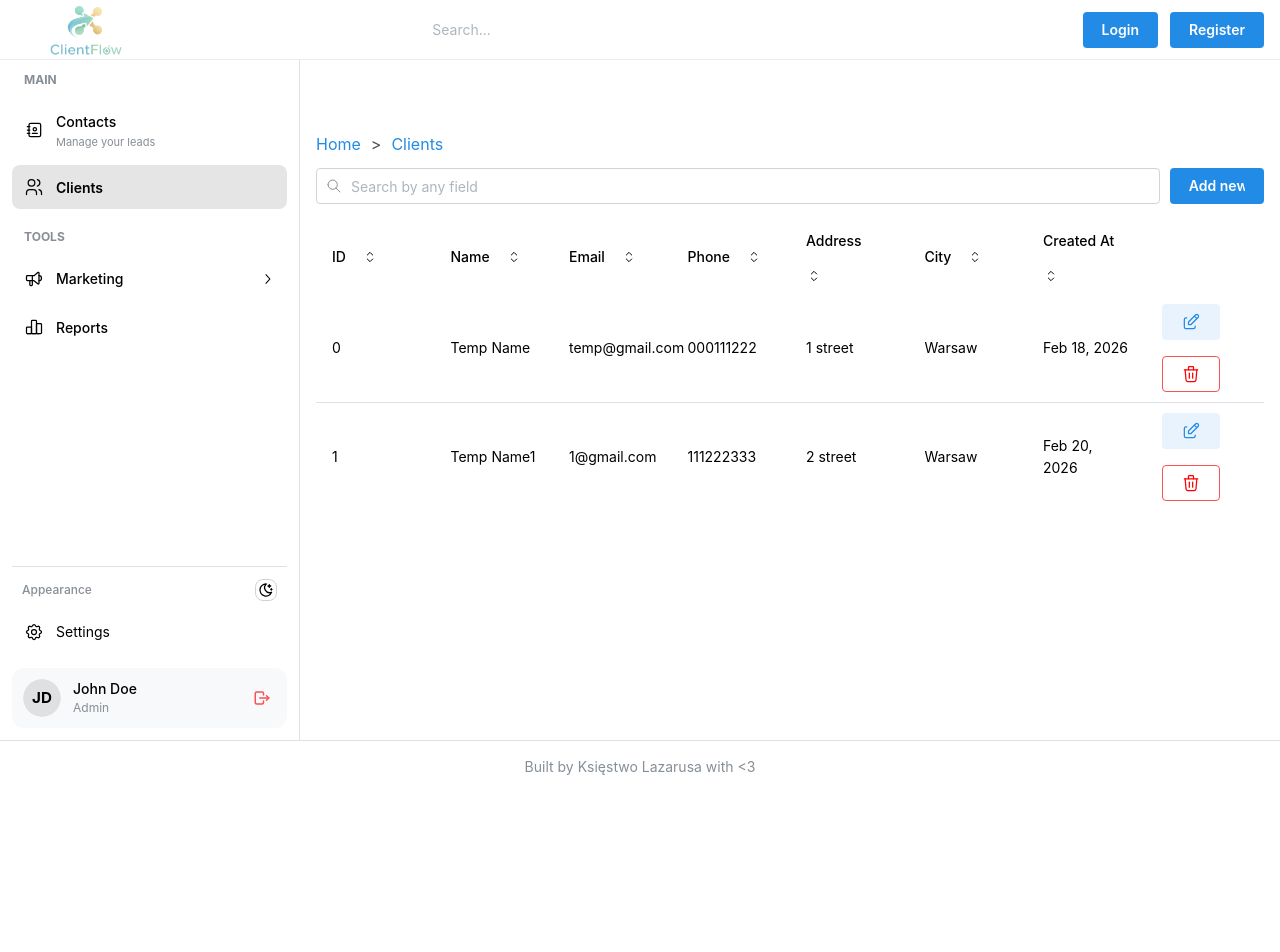
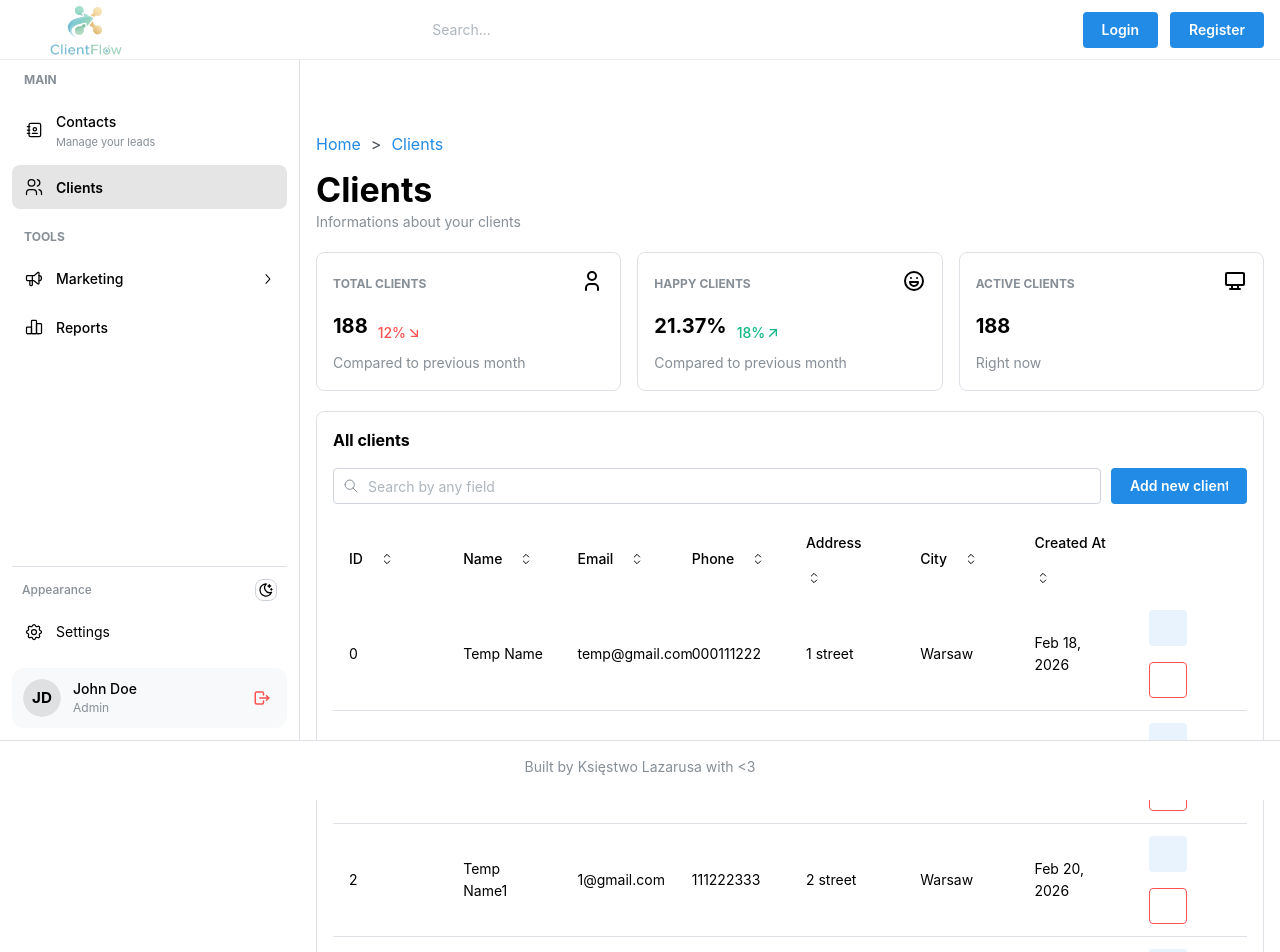
Before and after one commit to Lazarus-Duchy/kodaro-cmr, a React (Vite) app in the folder frontend/CRM/: page /clients in a window 1280 px wide. Shown: the top 952 px of the page. Before the commit the page ends 860 px from the top, so only its background shows below. Built offline with nearby package versions, Linux system fonts and the light colour scheme.

Commit message:
Clients Section

```diff
--- a/frontend/CRM/src/App.jsx
+++ b/frontend/CRM/src/App.jsx
@@ -9,11 +9,53 @@ import Navbar from './components/Layout/Navbar/Navbar.jsx';
 import Footer from './components/Layout/Footer/footer.jsx';
 import LoadingScreen from './components/Modals/LoadingScreen/loadingScreen.jsx';
 import PathBreadcrumbs from './components/Features/PathBreadcrumbs/PathBreadcrumbs.jsx';
+import {
+  IconUsers,
+  IconAddressBook,
+  IconChartBar,
+  IconSpeakerphone,
+  IconPoint,
+  IconSettings,
+  IconLogout,
+  IconSun,
+  IconMoonStars
+} from '@tabler/icons-react';
+
+const navlinks = [
+  {
+    header: 'Main',
+    links: [
+      { href: 'contacts', label: 'Contacts', description: 'Manage your leads', icon: <IconAddressBook size={20} stroke={1.5} />,},
+      { href: 'clients', label: 'Clients', icon: <IconUsers size={20} stroke={1.5} /> },
+    ]
+  },
+  {
+    header: 'Tools',
+    links: [
+      {
+        href: 'marketing',
+        label: 'Marketing',
+        icon: <IconSpeakerphone size={20} stroke={1.5} />,
+        children: [
+          { href: 'marketing1', label: 'Campaigns', icon: <IconPoint size={14} /> },
+          {
+            href: 'marketing2',
+            label: 'Analytics',
+            icon: <IconPoint size={14} />,
+            children: [{ href: 'marketing1.1', label: 'Social Media', icon: <IconPoint size={14} /> }]
+          }
+        ]
+      },
+      { href: 'reports', label: 'Reports', icon: <IconChartBar size={20} stroke={1.5} /> },
+    ]
+  }
+];
+
 
 const App = () => {
   const [loading, setLoading] = useState(true);
   const location = useLocation();
-  const [navbarOpened, { toggle }] = useDisclosure();
+  const [navbarOpened, { navbarToggle }] = useDisclosure();
   const [section, setSection] = useState({ href: '/', label: "Home" });
   const [pathSteps, setPathSteps] = useState([{ href: '/', label: "Home" }]);
 
@@ -58,8 +100,8 @@ const App = () => {
           collapsed: { mobile: !navbarOpened },
         }}
       >
-        <Header opened={navbarOpened} toggle={toggle} />
-        <Navbar pathSteps={pathSteps} />
+        <Header burgerOpened={navbarOpened} burgerToogle={navbarToggle} navlinks={navlinks} />
+        <Navbar pathSteps={pathSteps} navlinks={navlinks} />
 
         <AppShell.Main>
           {section.href !== '/' && <PathBreadcrumbs pathSteps={pathSteps} />}
--- a/frontend/CRM/src/components/Features/SummaryCard/SummaryCard.jsx
+++ b/frontend/CRM/src/components/Features/SummaryCard/SummaryCard.jsx
@@ -2,7 +2,7 @@ import { IconArrowDownRight, IconArrowUpRight } from '@tabler/icons-react';
 import { Grid, Group, Paper, Text } from '@mantine/core';
 
 
-const SummaryCard = ({ title, value, icon, diff, desc = "Compared to previous month" }) => {
+const SummaryCard = ({ title, value, icon, diff = null, desc = "Compared to previous month" }) => {
 
   return (
     <Paper withBorder p="md" radius="md">
@@ -10,11 +10,14 @@ const SummaryCard = ({ title, value, icon, diff, desc = "Compared to previous mo
         <Text size="xs" c="dimmed" fw={700} tt="uppercase">{title}</Text>
         <Text c="clientFlow.4">{icon}</Text>
         </Group>
-        <Group align="flex-end" gap="xs" mt={10}>
-        <Text size="xl" fw={700}>{value}</Text>
-        <Text c={diff > 0 ? 'teal' : 'red'} size="sm" fw={500} style={{ display: 'flex', alignItems: 'center' }}>
-            {Math.abs(diff)}% {diff > 0 ? <IconArrowUpRight size={16} /> : <IconArrowDownRight size={16} />}
-        </Text>
+          <Group align="flex-end" gap="xs" mt={10}>
+          <Text size="xl" fw={700}>{value}</Text>
+          {diff != null && (
+            <Text c={diff > 0 ? 'teal' : 'red'} size="sm" fw={500} style={{ display: 'flex', alignItems: 'center' }}>
+              {Math.abs(diff)}% {diff > 0 ? <IconArrowUpRight size={16} /> : <IconArrowDownRight size={16} />}
+            </Text>
+          )}
+
         </Group>
         <Text size="sm" c="dimmed" mt="xs">
             {desc}
--- a/frontend/CRM/src/components/Features/TableSort/TableSort.jsx
+++ b/frontend/CRM/src/components/Features/TableSort/TableSort.jsx
@@ -54,11 +54,14 @@ export function TableSort({
   structure,
   data,
   addRowsTitle = "Add new row",
+  addRowBtnInfo = "Add new row",
   editRowTitle = "Edit row",
   deleteRowTitle = "Delete row",
+  deleteRowInfo = "Are you sure you want to delete this row? This action is destructive, this data will be gone forever!",
   canAddRows = false,
   canEditRows = false,
-  canDeleteRows = false
+  canDeleteRows = false,
+  validation = {}
 }) {
   // Sort and Search
   const [search, setSearch] = useState('');
@@ -79,17 +82,13 @@ export function TableSort({
   const newRowForm = useForm({
     mode: 'uncontrolled',
 
-    validate: {
-      email: (value) => (/^\S+@\S+$/.test(value) ? null : 'Invalid email'),
-    },
+    validate: validation
   });
 
   const editRowForm = useForm({
     mode: 'uncontrolled',
 
-    validate: {
-      email: (value) => (/^\S+@\S+$/.test(value) ? null : 'Invalid email'),
-    },
+    validate: validation
   });
   // Handling Data Modifications
   const handleAddRow = async () => {
@@ -152,9 +151,9 @@ export function TableSort({
       ))}
       {(canEditRows || canDeleteRows) &&
         <Table.Td>
-          <Group>
+          <Group grow>
             {canEditRows && <Button variant='light' onClick={(event) => {handleEditOpen(row)}}><IconEdit size={20} stroke={1.5}/></Button>}
-            {canDeleteRows && <Button variant='outline' color="red" onClick={(event) => {deleteRowOpen(row)}}><IconTrash color="red" size={20} stroke={1.5}/></Button>}
+            {canDeleteRows && <Button variant='outline' color="red" onClick={(event) => {deleteRowOpen(row)}}><IconTrash size={20} stroke={1.5}/></Button>}
           </Group>
         </Table.Td>
       }
@@ -223,9 +222,7 @@ export function TableSort({
       <Modal opened={deleteRowOpened} onClose={deleteRowClose} title={deleteRowTitle}>
         <LoadingOverlay visible={deleteRowLoading} zIndex={1000} overlayProps={{ radius: "sm", blur: 2 }} />
         <Stack>
-          <Text size="sm">
-            Are you sure you want to delete this row? This action is destructive, this data will be gone forever!
-          </Text>
+          <Text size="sm">{deleteRowInfo}</Text>
           <Group justify="flex-end">
             <Button variant="default" onClick={() => {deleteRowClose()}}>Cancel</Button>
             <Button color="red" onClick={handleDeleteRow}>Delete row</Button>
@@ -239,14 +236,14 @@ export function TableSort({
           <TextInput
             placeholder="Search by any field"
             mb="md"
-            w="90%"
+            w={canAddRows ? "85%": "100%"}
             leftSection={<IconSearch size={16} stroke={1.5} />}
             value={search}
             onChange={handleSearchChange}
           />
-          {canAddRows && <Button onClick={newRowOpen} w="10%">Add new row</Button>}
+          {canAddRows && <Button onClick={newRowOpen} w="15%">{addRowBtnInfo}</Button>}
         </Flex>
-      <Table horizontalSpacing="md" verticalSpacing="xs" miw={700} layout="fixed" highlightOnHover stickyHeader stickyHeaderOffset={60}>
+      <Table verticalSpacing="sm" horizontalSpacing="md" miw={700} layout="fixed" highlightOnHover stickyHeader stickyHeaderOffset={60}>
         <Table.Tbody>
           <Table.Tr>
             {head}
--- a/frontend/CRM/src/components/Sections/Clients/Clients.jsx
+++ b/frontend/CRM/src/components/Sections/Clients/Clients.jsx
@@ -1,10 +1,14 @@
 import {
   IconCoin,
+  IconDeviceDesktop,
   IconDiscount2,
+  IconDotsCircleHorizontal,
+  IconMoodHappy,
   IconReceipt2,
+  IconUser,
   IconUserPlus,
 } from '@tabler/icons-react';
-import { Checkbox, Grid, GridCol, Skeleton, Table, TableTbody, TableThead } from "@mantine/core"
+import { Box, Button, Checkbox, Grid, GridCol, Group, Paper, Skeleton, Stack, Table, TableTbody, TableThead, Title, Text } from "@mantine/core"
 import { useState } from "react";
 import { TableSort} from "../../Features/TableSort/TableSort";
 import SummaryCard from '../../Features/SummaryCard/SummaryCard';
@@ -12,6 +16,20 @@ import SummaryCard from '../../Features/SummaryCard/SummaryCard';
 const tableData = [
   {id: 0, name: 'Temp Name', email: 'temp@gmail.com', phone: '000111222', address: '1 street', city: 'Warsaw', createdAt: 'Feb 18, 2026'},
   {id: 1, name: 'Temp Name1', email: '1@gmail.com', phone: '111222333', address: '2 street', city: 'Warsaw', createdAt: 'Feb 20, 2026'},
+  {id: 2, name: 'Temp Name1', email: '1@gmail.com', phone: '111222333', address: '2 street', city: 'Warsaw', createdAt: 'Feb 20, 2026'},
+  {id: 3, name: 'Temp Name1', email: '1@gmail.com', phone: '111222333', address: '2 street', city: 'Warsaw', createdAt: 'Feb 20, 2026'},
+  {id: 4, name: 'Temp Name1', email: '1@gmail.com', phone: '111222333', address: '2 street', city: 'Warsaw', createdAt: 'Feb 20, 2026'},
+  {id: 5, name: 'Temp Name1', email: '1@gmail.com', phone: '111222333', address: '2 street', city: 'Warsaw', createdAt: 'Feb 20, 2026'},
+  {id: 6, name: 'Temp Name1', email: '1@gmail.com', phone: '111222333', address: '2 street', city: 'Warsaw', createdAt: 'Feb 20, 2026'},
+  {id: 7, name: 'Temp Name1', email: '1@gmail.com', phone: '111222333', address: '2 street', city: 'Warsaw', createdAt: 'Feb 20, 2026'},
+  {id: 8, name: 'Temp Name1', email: '1@gmail.com', phone: '111222333', address: '2 street', city: 'Warsaw', createdAt: 'Feb 20, 2026'},
+  {id: 9, name: 'Temp Name1', email: '1@gmail.com', phone: '111222333', address: '2 street', city: 'Warsaw', createdAt: 'Feb 20, 2026'},
+  {id: 10, name: 'Temp Name1', email: '1@gmail.com', phone: '111222333', address: '2 street', city: 'Warsaw', createdAt: 'Feb 20, 2026'},
+  {id: 11, name: 'Temp Name1', email: '1@gmail.com', phone: '111222333', address: '2 street', city: 'Warsaw', createdAt: 'Feb 20, 2026'},
+  {id: 12, name: 'Temp Name1', email: '1@gmail.com', phone: '111222333', address: '2 street', city: 'Warsaw', createdAt: 'Feb 20, 2026'},
+  {id: 13, name: 'Temp Name1', email: '1@gmail.com', phone: '111222333', address: '2 street', city: 'Warsaw', createdAt: 'Feb 20, 2026'},
+  {id: 14, name: 'Temp Name1', email: '1@gmail.com', phone: '111222333', address: '2 street', city: 'Warsaw', createdAt: 'Feb 20, 2026'},
+
 ]
 
 const tableStructure = [
@@ -24,6 +42,16 @@ const tableStructure = [
   {name: 'createdAt', label: 'Created At', type: 'date', isEditable: false, required: true, default: 'Feb 20, 2026'}
 ];
 
+const tableValidation = {
+  email: (value) => (/^\S+@\S+$/.test(value) ? null : 'Invalid email'),
+};
+
+const stats = [
+  { title: 'Total Clients', value: '188', diff: -12, icon: <IconUser size={24} /> },
+  { title: 'Happy Clients', value: '21.37%', diff: 18, icon: <IconMoodHappy size={24} /> },
+  { title: 'Active Clients', value: '188', desc: "Right now", icon: <IconDeviceDesktop size={24} /> },
+];
+
 const icons = {
   user: IconUserPlus,
   discount: IconDiscount2,
@@ -34,9 +62,28 @@ const icons = {
 const Clients = () => {
 
   return (
-    <div>
-      <TableSort structure={tableStructure} data={tableData} canEditRows canAddRows canDeleteRows />
-    </div>
+    <Stack gap="lg">
+      <Box>
+        <Title order={1}>Clients</Title>
+        <Text c="dimmed" size="sm">Informations about your clients</Text>
+      </Box>
+
+      <Grid>
+        {stats.map((stat, index) => (
+
+          <Grid.Col key={index} span={{ base: 12, sm: 4 }}>
+            <SummaryCard title={stat.title} icon={stat.icon} diff={stat.diff} value={stat.value} desc={stat.desc} />
+
+          </Grid.Col>
+        ))}
+      </Grid>
+
+      <Paper withBorder p="md" radius="md">
+        <Text fw={700} mb="md">All clients</Text>
+        <TableSort structure={tableStructure} data={tableData} canEditRows canAddRows canDeleteRows validation={tableValidation} addRowsTitle="Add new client" editRowTitle="Edit client" deleteRowTitle="Delete client" addRowBtnInfo="Add new client" deleteRowInfo="Are you sure you want to delete this client? This action is destructive, this data will be gone forever!" />
+      </Paper>
+
+    </Stack>
   )
 }
 
--- a/frontend/CRM/src/components/Sections/Reports/Reports.jsx
+++ b/frontend/CRM/src/components/Sections/Reports/Reports.jsx
@@ -56,7 +56,7 @@ const Reports = () => {
         {stats.map((stat, index) => (
 
           <Grid.Col key={index} span={{ base: 12, sm: 4 }}>
-            <SummaryCard title={stat.title} icon={stat.icon} diff={stat.diff} value={stat.value} />
+            <SummaryCard title={stat.title} icon={stat.icon} diff={stat.diff} value={stat.value} desc={stat.desc} />
 
           </Grid.Col>
         ))}
--- a/frontend/CRM/src/main.jsx
+++ b/frontend/CRM/src/main.jsx
@@ -3,14 +3,17 @@ import { createRoot } from 'react-dom/client'
 import { MantineProvider } from '@mantine/core';
 import '@mantine/core/styles.css';
 import '@mantine/dates/styles.css';
+import '@mantine/notifications/styles.css';
 import { theme } from './theme';
 import { BrowserRouter, createBrowserRouter } from 'react-router-dom';
+import { Notifications } from '@mantine/notifications';
 
 import App from './App.jsx'
 
 createRoot(document.getElementById('root')).render(
   <StrictMode>
     <MantineProvider theme={theme}>
+      <Notifications />
       <BrowserRouter>
         <App />
       </BrowserRouter>
```
Also changed, not shown: frontend/CRM/src/components/Layout/Header/Header.jsx (+48 -3 lines), frontend/CRM/src/components/Layout/Navbar/Navbar.jsx (+1 -31 lines), frontend/CRM/src/components/Sections/Settings/Settings.jsx (added, +8 -0 lines), frontend/CRM/src/components/Features/SearchPages/SearchPages.jsx (added).
